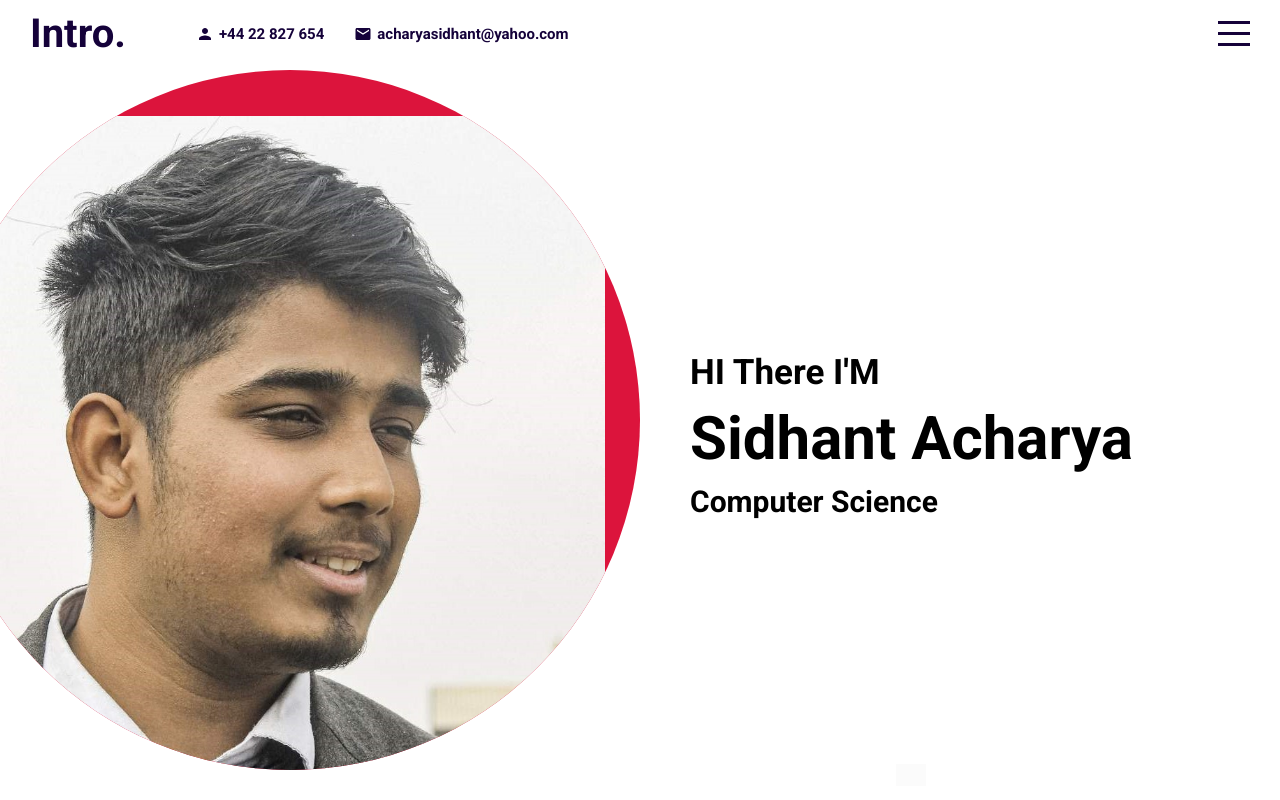
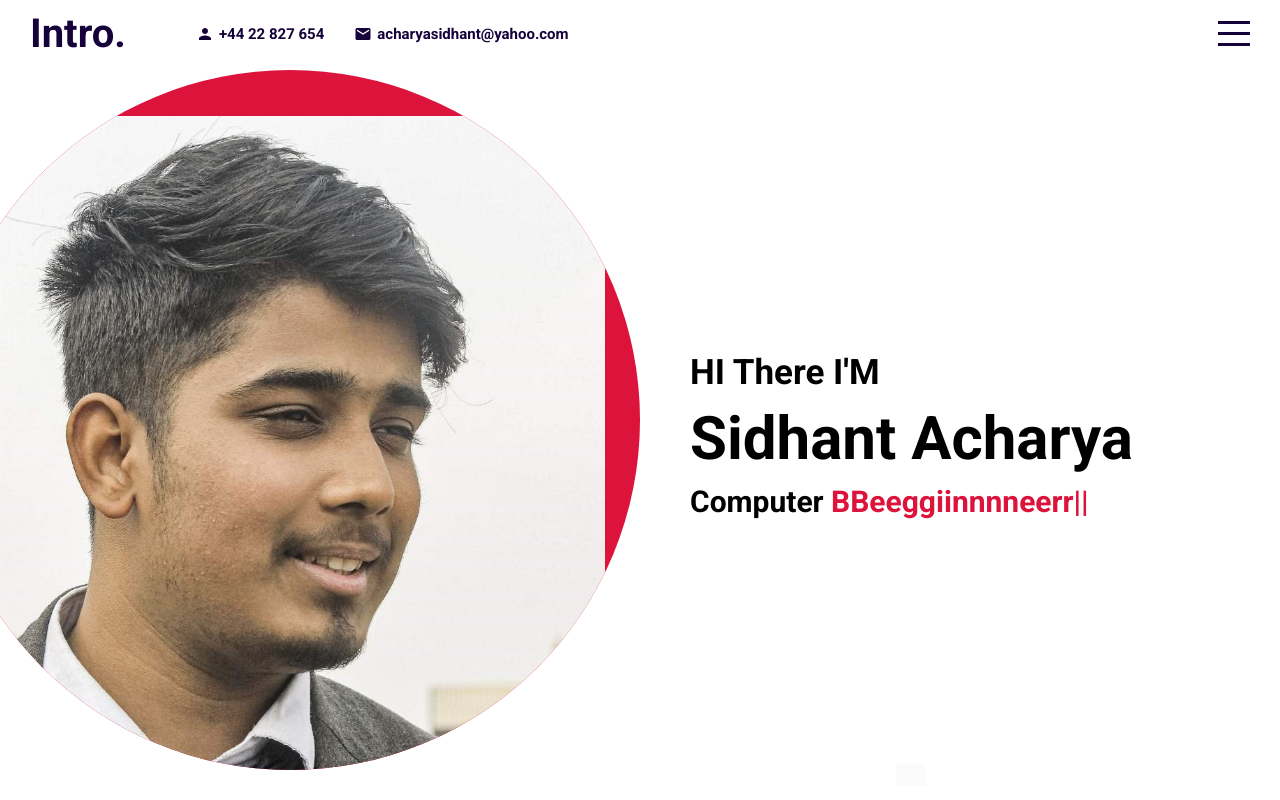
Before and after one commit to cdhant7/portfolio-react, a React (Create React App) app: page / in a window 1280 px wide. Built offline with nearby package versions, Linux system fonts and the light colour scheme; grey boxes are pictures that could not be loaded.

Commit message:
text animation

```diff
--- a/package.json
+++ b/package.json
@@ -8,6 +8,7 @@
     "@testing-library/jest-dom": "^5.16.5",
     "@testing-library/react": "^13.4.0",
     "@testing-library/user-event": "^13.5.0",
+    "ityped": "^1.0.3",
     "react": "^18.2.0",
     "react-dom": "^18.2.0",
     "react-scripts": "5.0.1",
--- a/src/components/intro/Intro.jsx
+++ b/src/components/intro/Intro.jsx
@@ -1,6 +1,21 @@
+import { useEffect , useRef } from 'react'
 import './intro.scss'
+import { init } from 'ityped';
 
 function Intro() {
+
+  const textRef=useRef()
+
+  useEffect(()=>{
+    init(textRef.current, {
+       showCursor: true,
+       backDelay:1500,
+       backspeed:60,
+        strings: ["Student", "Beginner" ,"React Developer"] ,
+      });
+
+  },[]);
+
   return (
     <div className='intro' id='intro'>
       <div className="left">
@@ -12,7 +27,7 @@
         <div className="wrapper">
           <h2>HI There I'M</h2>
           <h1>Sidhant Acharya</h1>
-          <h3>Computer Science <span></span></h3>
+          <h3>Computer  <span ref={textRef}></span></h3>
         </div>
         <a href="#portfolio">
           <img src="assets\pexels-kelly-2833717.jpg" alt="" />
--- a/src/components/intro/intro.scss
+++ b/src/components/intro/intro.scss
@@ -42,6 +42,23 @@
             }
             h3{
                 font-size: 30px;
+
+                span{
+                    font-size: inherit;
+                    color: crimson;
+                }
+                .ityped-cursor{
+                    animation: blink 1s infinite;
+                }
+                @keyframes blink {
+                    50%{
+                        opacity: 1;
+                    }
+                    100%{
+                        opacity: 0;
+                    }
+
+                }
             }
 
         }
```
Also changed, not shown: 1 other file (tests, documents, lock files or other folders).
